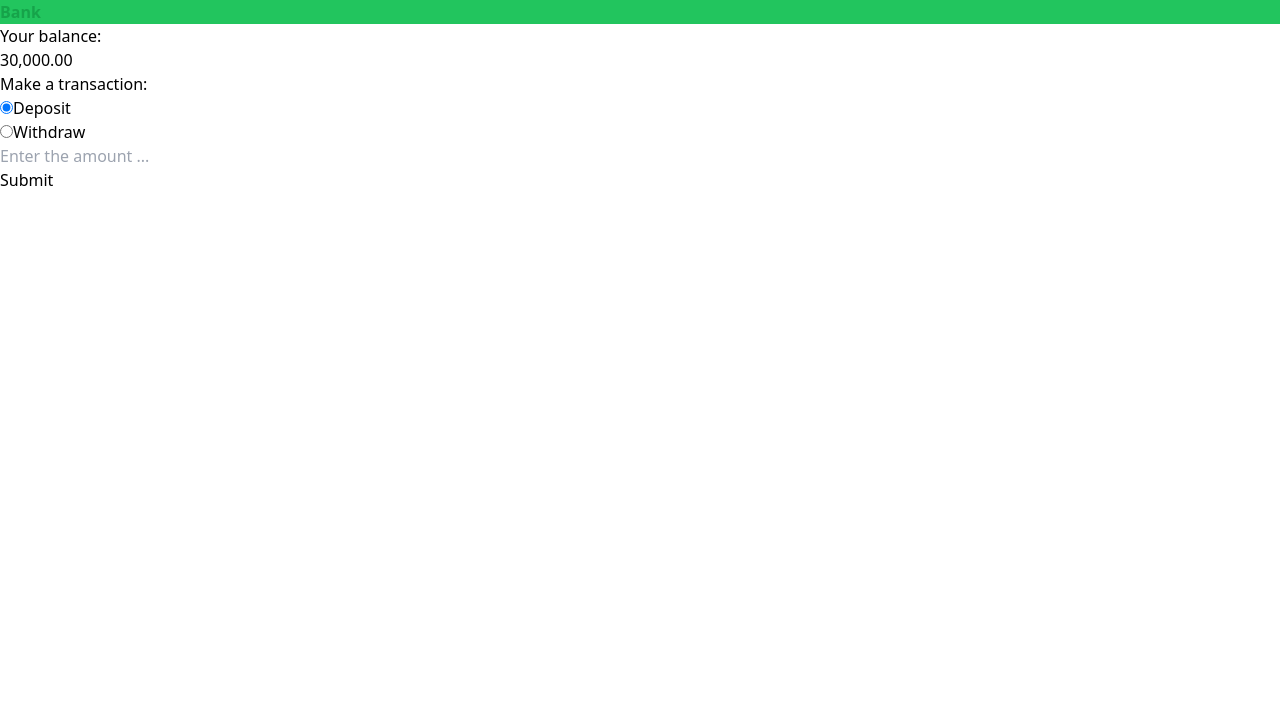
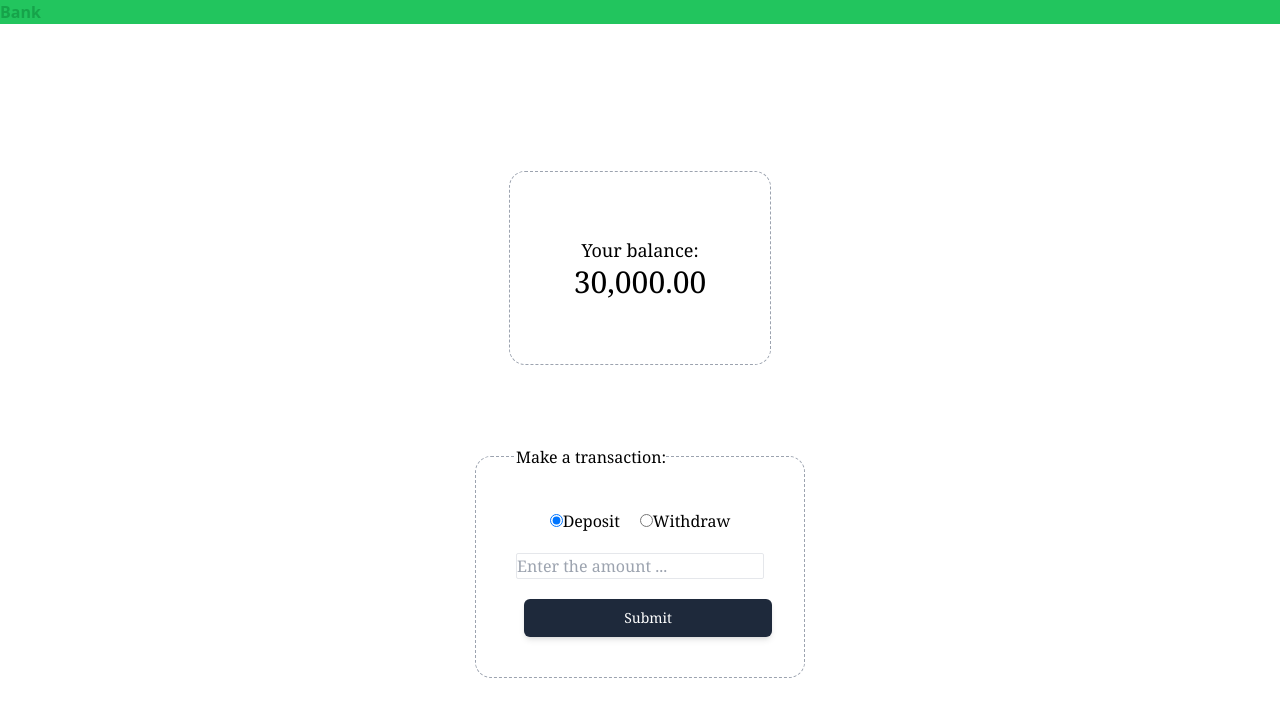
Before and after one commit to hussainCodes/bank-demo, a React (Create React App) app: page /Account in a window 1280 px wide. Shown: the top 716 px of the page. Built offline with nearby package versions, Linux system fonts and the light colour scheme.

Commit message:
finish account page styling

```diff
--- a/src/components/Account.js
+++ b/src/components/Account.js
@@ -3,16 +3,19 @@ import React from "react";
 const Account = () => {
   return (
     <>
-      <div>
-        <div>
-          <h1>Your balance:</h1>
-          <h3>30,000.00</h3>
+      <div className="flex flex-col items-center justify-center h-[100vh] gap-20 font-serif">
+        <div className="flex flex-col items-center border border-dashed border-gray-400 p-16 rounded-2xl">
+          <h1 className="text-lg">Your balance:</h1>
+          <h3 className="text-3xl">30,000.00</h3>
         </div>
         <div>
-          <fieldset>
+          <fieldset className="border border-dashed border-gray-400 p-10 rounded-2xl font-serif">
             <legend>Make a transaction:</legend>
+            <div className="flex flex-col gap-5">
+              <div className="flex justify-center gap-5">
                 <div>
                   <input
+                    className=""
                     type="radio"
                     id="deposit"
                     name="transaction"
@@ -30,11 +33,21 @@ const Account = () => {
                   />
                   <label for="withdraw">Withdraw</label>
                 </div>
-            <div>
-              <input placeholder="Enter the amount ..." />
               </div>
               <div>
-              <button>Submit</button>
+                <input
+                  className="border border-black-100  rounded-sm "
+                  placeholder="Enter the amount ..."
+                />
+              </div>
+              <div>
+                <button
+                  className="w-full rounded-md bg-slate-800 py-2 px-4 border border-transparent text-center text-sm text-white transition-all shadow-md hover:shadow-lg focus:bg-slate-700 focus:shadow-none active:bg-slate-700 hover:bg-slate-700 active:shadow-none disabled:pointer-events-none disabled:opacity-50 disabled:shadow-none ml-2"
+                  type="button"
+                >
+                  Submit
+                </button>
+              </div>
             </div>
           </fieldset>
         </div>
```
Lines whose indentation alone changed are shown as unchanged.
